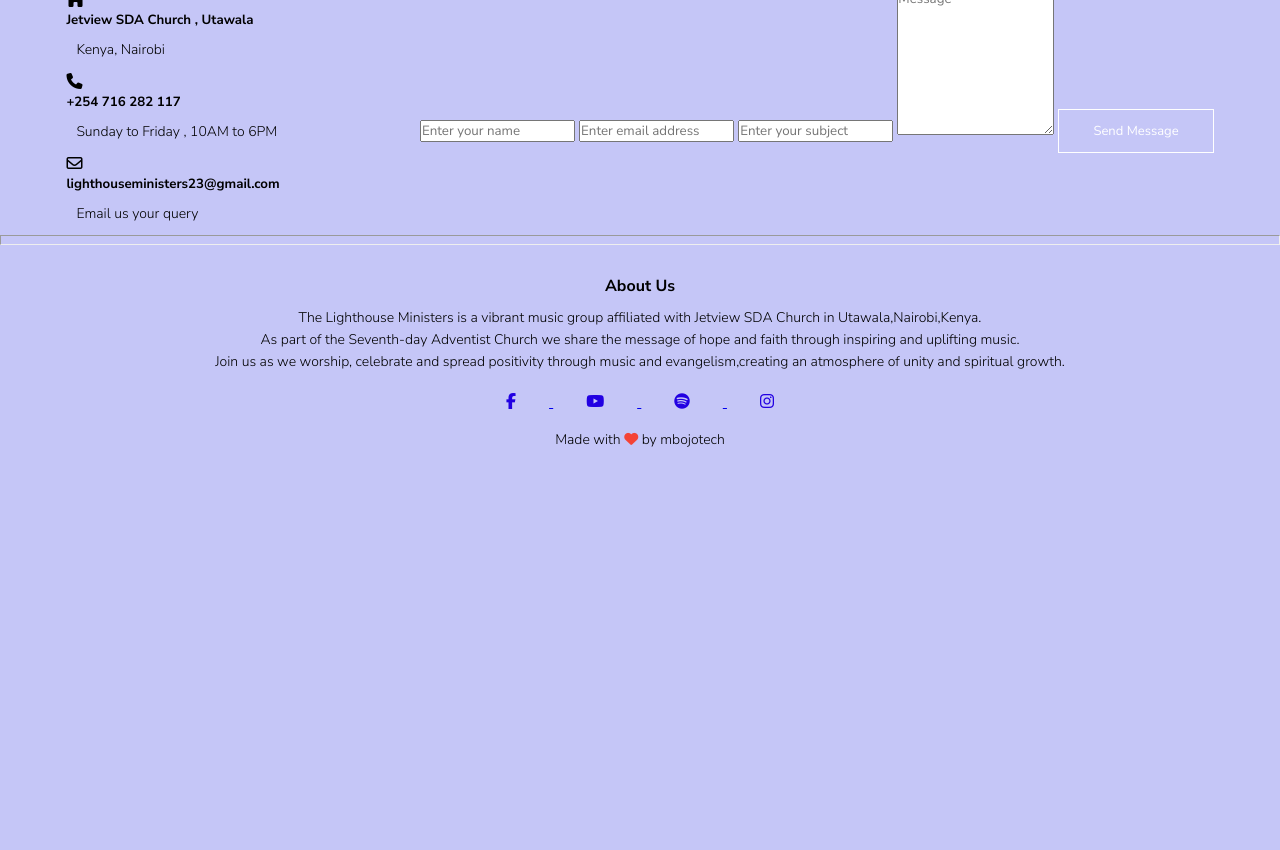
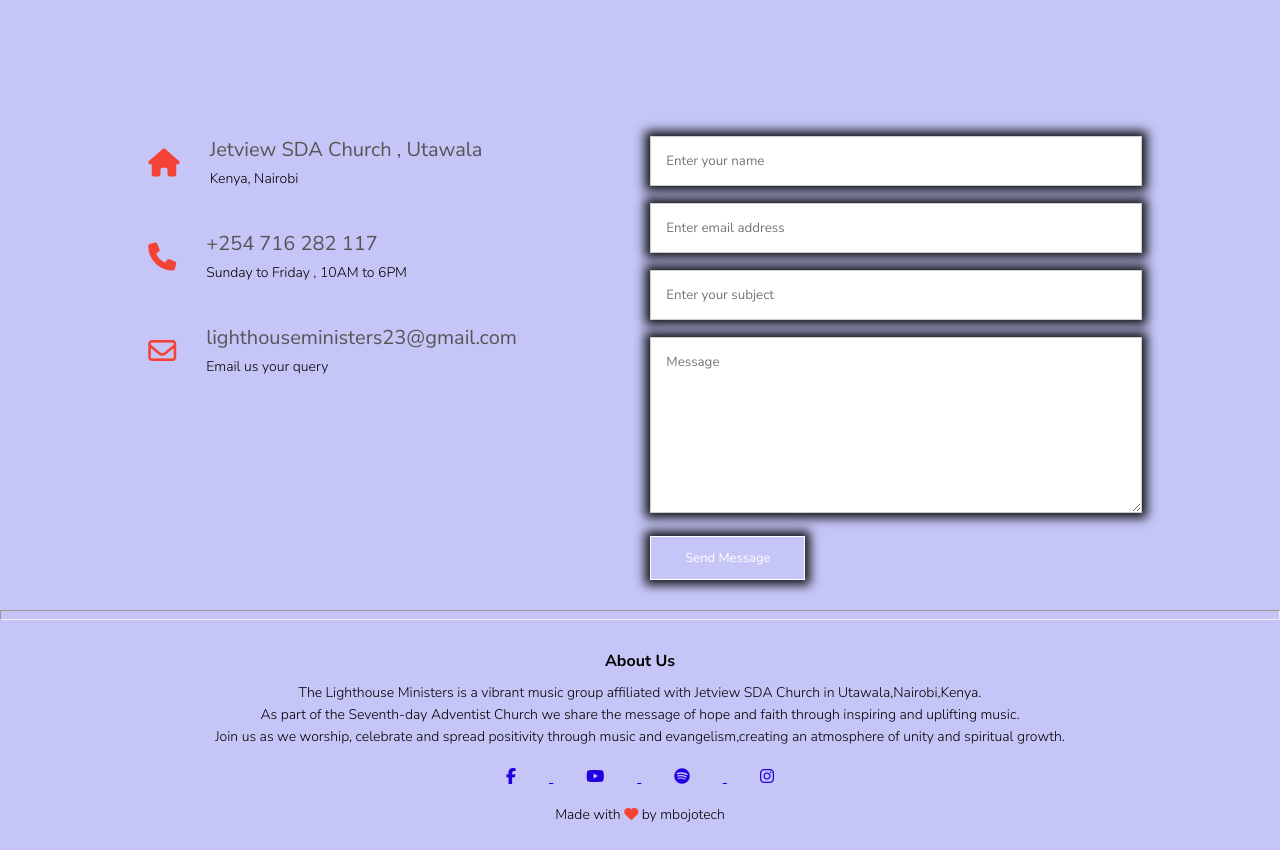
Before and after one commit to MbojoTech-gif/lighthouse, a PHP site: page /contact.html in a window 1280 px wide. Shown: the part 931-1781 px from the top of the page. Before the commit the page ends 1378 px from the top, so only its background shows below. Run offline with PHP 8.4, Linux system fonts and the light colour scheme; some libraries are stand-ins or nearby versions; some web fonts are replaced.

Commit message:
Add files via upload

```diff
--- a/style.css
+++ b/style.css
@@ -104,7 +104,7 @@ nav .fa{
         display: block;
     }
     .nav-links{
-        position: absolute;
+        position: fixed;
         background: #2b2828;
         height: 100vh;
         width: 200px;
@@ -356,3 +356,60 @@ h3{
     display: block;
     justify-content: space-between;
  }
+
+ /*--------------------contact us page-------------*/
+
+ .location{
+   width: 80%;
+   margin: auto;
+   padding: 80px 0;
+ }
+
+ .location iframe{
+   width: 100%;
+ }
+
+ .contact-us{
+   width: 80%;
+   margin: auto;
+ }
+
+ .contact-col{
+   flex-basis: 48%;
+   margin-bottom: 30px;
+ }
+
+ .contact-col div{
+   display: flex;
+   align-items: center;
+   margin-bottom: 40px;
+ }
+
+ .contact-col div .fa{
+   font-size: 28px;
+   color: #f44336;
+   margin: 10px;
+   margin-right: 30px;
+ }
+
+ .contact-col div p{
+   padding: 0;
+ }
+ .contact-col div h5{
+   font-size: 20px;
+   margin-bottom: 5px;
+   color: #555;
+   font-weight: 400;
+ }
+ .contact-col input, .contact-col textarea{
+   width: 100%;
+   padding: 15px;
+   margin-bottom: 17px;
+   outline: none;
+   border: 1px solid #ccc;
+   box-shadow: 0 0 10px 5px rgba(0, 0, 0, 0.911);
+   box-sizing: border-box;
+ }
+ .contact-col button{
+   box-shadow: 0 0 10px 5px rgba(0, 0, 0, 0.911);
+ }
```
